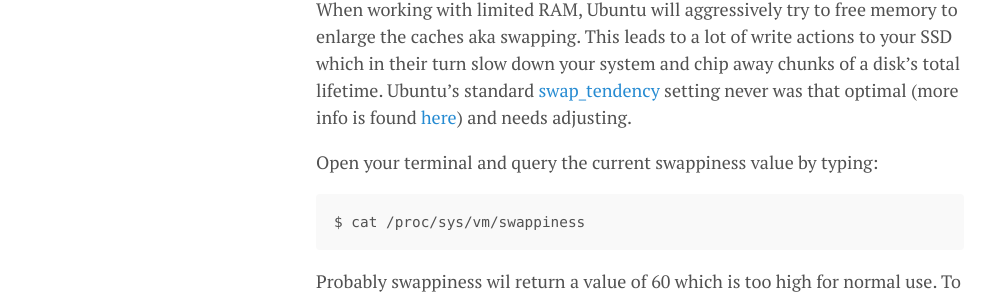
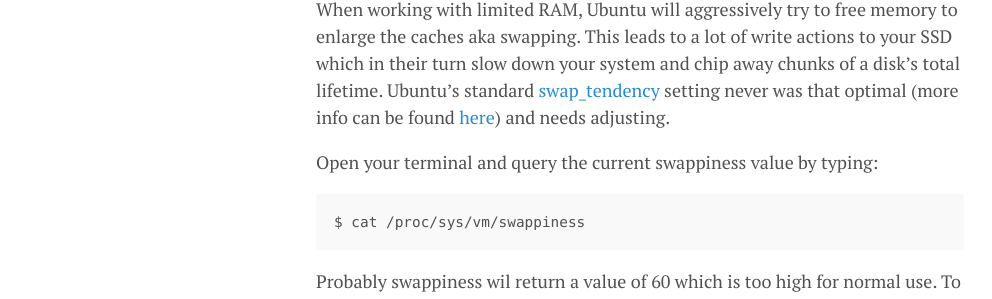
Before and after one commit to lgeurts/lgeurts.github.io, a Jekyll site: the page built from _posts/2022-10-03-optimizing-ubuntu-22.04.1-jammy-jellyfish.md, in a window 1280 px wide and 900 px high. Shown: the part 428-727 px from the top of the window, without its empty margins (0-992 px from the left). Built offline with Jekyll 4.4.1, drawn with Linux system fonts in a browser that asks for light colours; nearby versions of some CDN libraries; comment, search, counter and statistics services are not loaded.

Commit message:
Update 2022-10-03-optimizing-ubuntu-22.04.1-jammy-jellyfish.md

````diff
--- a/_posts/2022-10-03-optimizing-ubuntu-22.04.1-jammy-jellyfish.md
+++ b/_posts/2022-10-03-optimizing-ubuntu-22.04.1-jammy-jellyfish.md
@@ -13,7 +13,7 @@
 
 ### Lower swappiness (dismiss when having more than 16 Gb RAM)
 When working with limited RAM, Ubuntu will aggressively try to free memory to enlarge the caches aka swapping. This leads to a lot of write actions to your SSD which in their turn slow down your system and chip away chunks of a disk's total lifetime.
-Ubuntu's standard [swap_tendency](https://unix.stackexchange.com/questions/134202/when-is-swap-triggered-or-how-to-calculate-swap-tendency#134206) setting never was that optimal (more info is found [here](https://rudd-o.com/linux-and-free-software/tales-from-responsivenessland-why-linux-feels-slow-and-how-to-fix-that)) and needs adjusting.
+Ubuntu's standard [swap_tendency](https://unix.stackexchange.com/questions/134202/when-is-swap-triggered-or-how-to-calculate-swap-tendency#134206) setting never was that optimal (more info can be found [here](https://rudd-o.com/linux-and-free-software/tales-from-responsivenessland-why-linux-feels-slow-and-how-to-fix-that)) and needs adjusting.
 
 Open your terminal and query the current swappiness value by typing:
 ```
````
